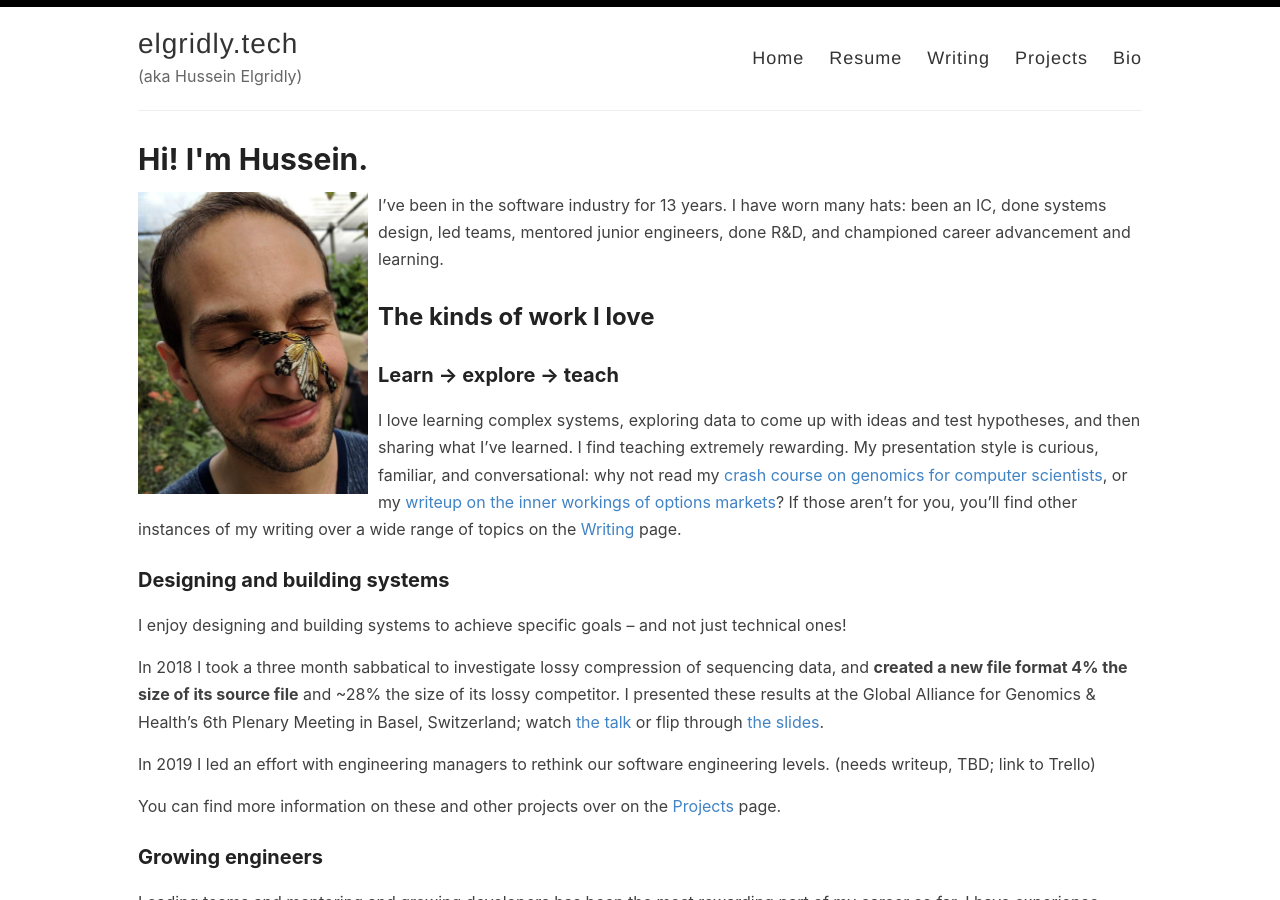
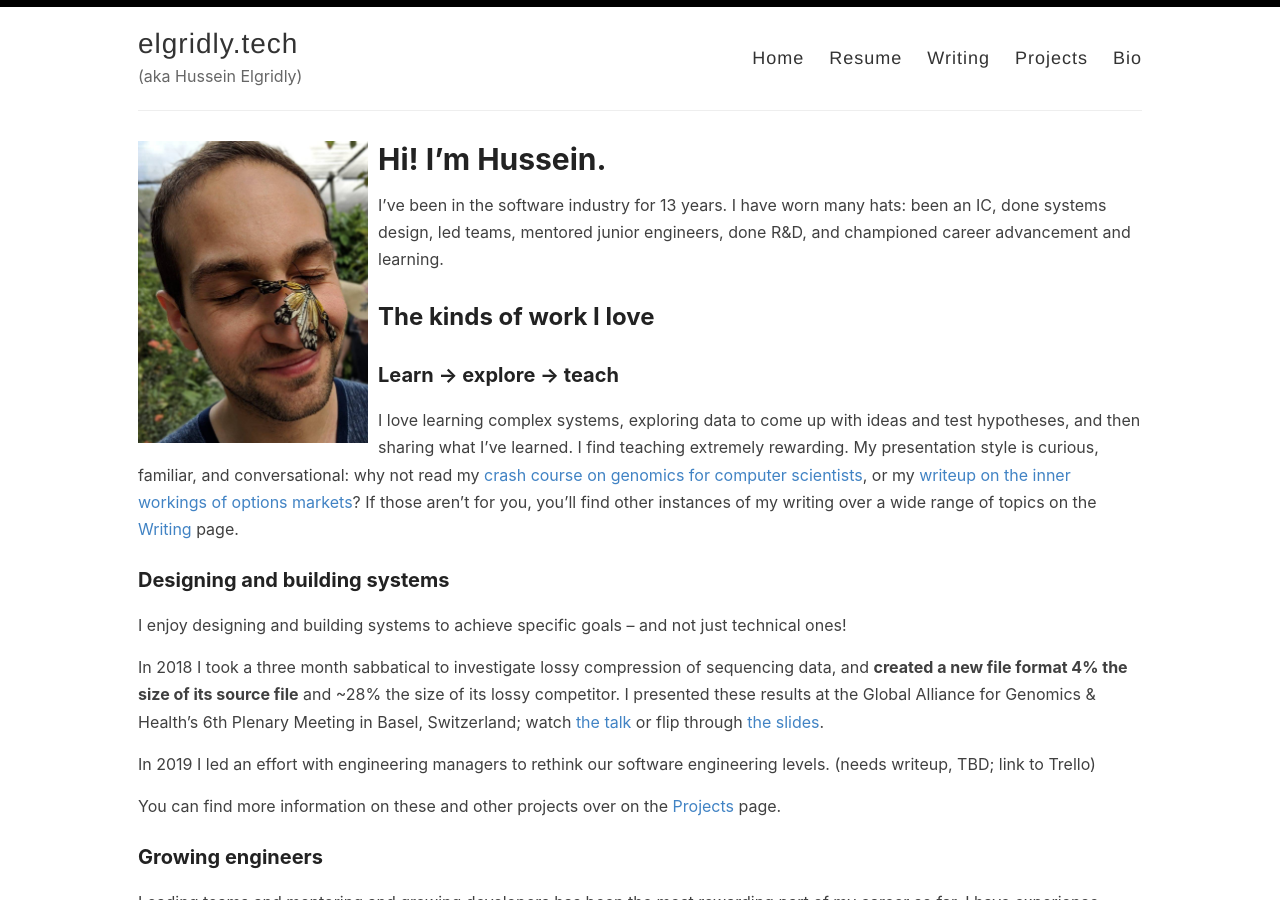
Before and after one commit to helgridly/helgridly.github.io, a Jekyll site: the page built from index.md, in a window 1280 px wide and 900 px high. Built offline with Jekyll 4.4.1, drawn with Linux system fonts in a browser that asks for light colours; part of the change alters nothing that is shown.

```diff
--- a/index.md
+++ b/index.md
@@ -1,10 +1,13 @@
 ---
 layout: page
-title: Hi! I'm Hussein.
+hidetitle: true
+title: Home
 permalink: /
 ---
 
 <img style="float:left; padding-right:10px" src="images/butterfly_face.jpg" width="240">
+
+# Hi! I'm Hussein.
 
 I've been in the software industry for 13 years. I have worn many hats: been an IC, done systems design, led teams, mentored junior engineers, done R&D, and championed career advancement and learning.
 
```
